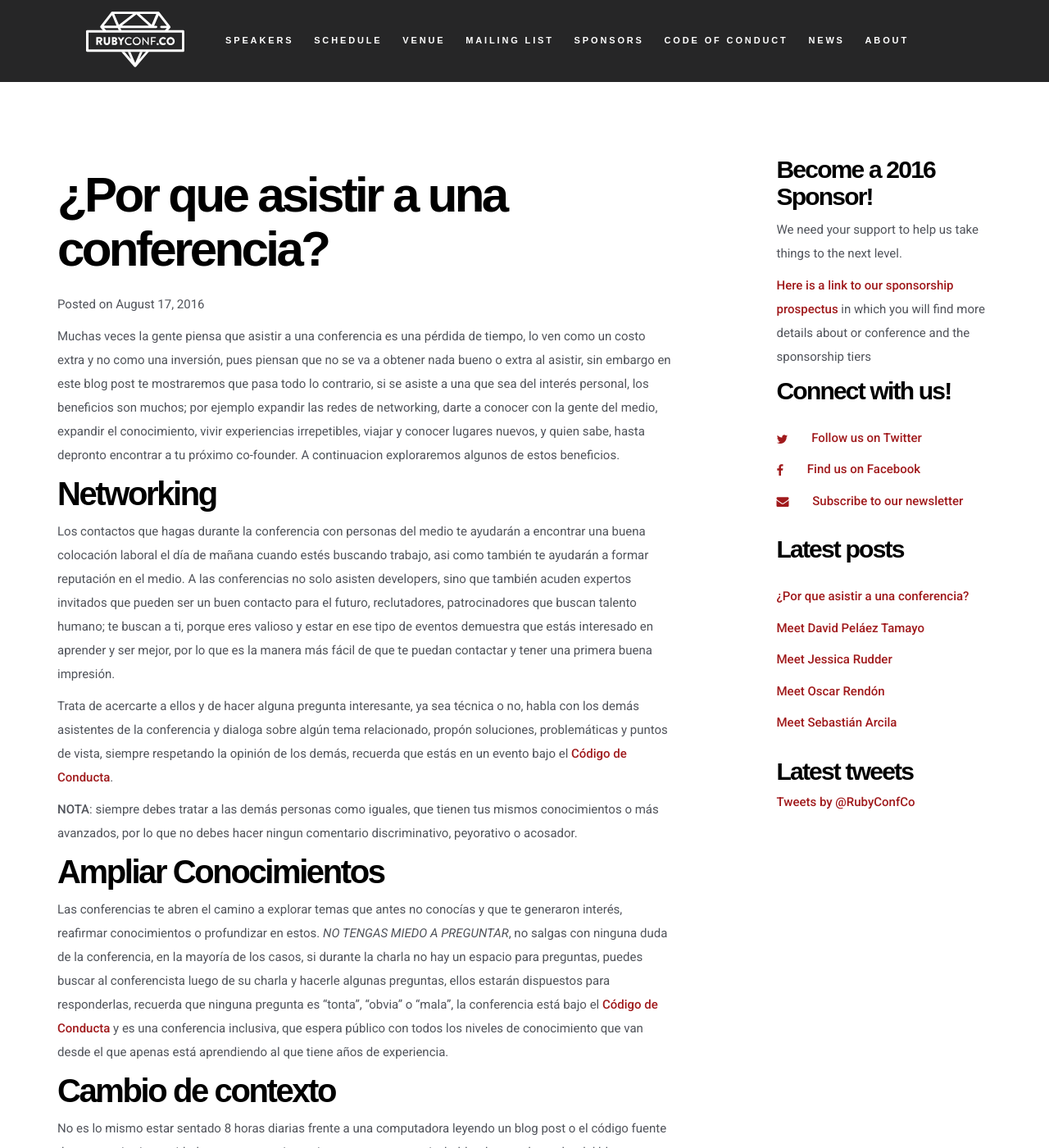
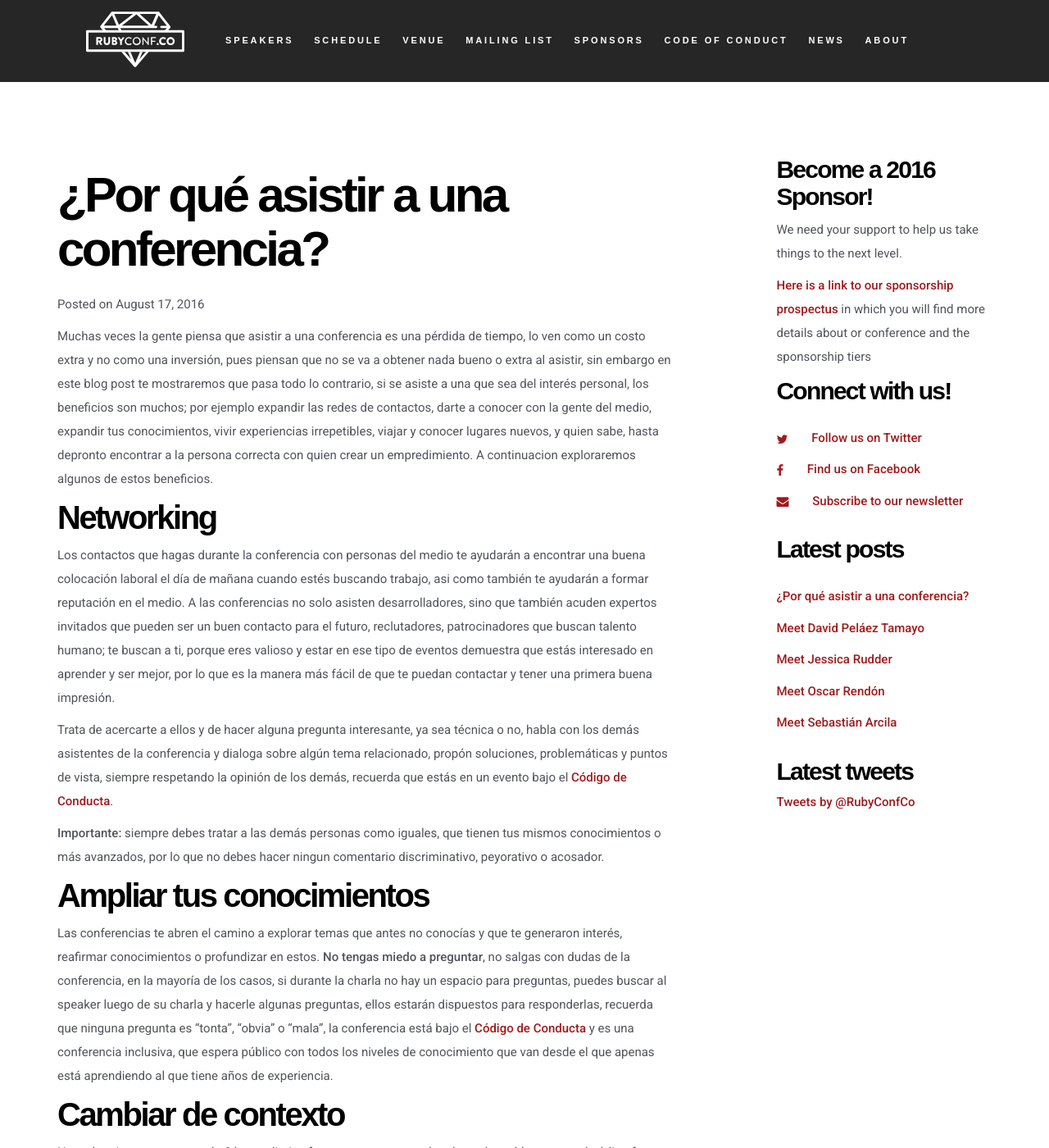
Before and after one commit to RubyConfCo/2016-rubyconfco.github.io, a Jekyll site: the page built from blog/_posts/2016-08-17-rubyconf-why-attend-a-conference.md, in a window 1280 px wide and 1400 px high. Shown: the whole window at 82% size. Built offline with Jekyll 4.4.1, drawn with Linux system fonts in a browser that asks for light colours; some web fonts are replaced; a script that is not in the unit is left out; comment, search, counter and statistics services are not loaded; some of the changed text lies outside the part shown.

Commit message:
Update 2016-08-17-rubyconf-why-attend-a-conference.md

```diff
--- a/blog/_posts/2016-08-17-rubyconf-why-attend-a-conference.md
+++ b/blog/_posts/2016-08-17-rubyconf-why-attend-a-conference.md
@@ -1,28 +1,28 @@
 ---
 layout: post
-title: ¿Por que asistir a una conferencia?
+title: ¿Por qué asistir a una conferencia?
 permalink: blog/why_to_attend_a_conference
 current: blog
-created_at: Wen Aug 17 2016
+created_at: Wed Aug 17 2016
 ---
 
-Muchas veces la gente piensa que asistir a una conferencia es una pérdida de tiempo, lo ven como un costo extra y no como una inversión, pues piensan que no se va a obtener nada bueno o extra al asistir, sin embargo en este blog post te mostraremos que pasa todo lo contrario, si se asiste a una que sea del interés personal, los beneficios son muchos; por ejemplo expandir las redes de networking, darte a conocer con la gente del medio, expandir el conocimiento, vivir experiencias irrepetibles, viajar y conocer lugares nuevos, y quien sabe, hasta depronto encontrar a tu próximo co-founder. A continuacion exploraremos algunos de estos beneficios.
+Muchas veces la gente piensa que asistir a una conferencia es una pérdida de tiempo, lo ven como un costo extra y no como una inversión, pues piensan que no se va a obtener nada bueno o extra al asistir, sin embargo en este blog post te mostraremos que pasa todo lo contrario, si se asiste a una que sea del interés personal, los beneficios son muchos; por ejemplo expandir las redes de contactos, darte a conocer con la gente del medio, expandir tus conocimientos, vivir experiencias irrepetibles, viajar y conocer lugares nuevos, y quien sabe, hasta depronto encontrar a la persona correcta con quien crear un empredimiento. A continuacion exploraremos algunos de estos beneficios.
 
 #### Networking
 
-  Los contactos que hagas durante la conferencia con personas del medio te ayudarán a encontrar una buena colocación laboral el día de mañana cuando estés buscando trabajo, asi como también te ayudarán a formar reputación en el medio. A las conferencias no solo asisten developers, sino que también acuden expertos invitados que pueden ser un buen contacto para el futuro, reclutadores, patrocinadores que buscan talento humano; te buscan a ti, porque eres valioso y estar en ese tipo de eventos demuestra que estás interesado en aprender y ser mejor, por lo que es la manera más fácil de que te puedan contactar y tener una primera buena impresión.
+  Los contactos que hagas durante la conferencia con personas del medio te ayudarán a encontrar una buena colocación laboral el día de mañana cuando estés buscando trabajo, asi como también te ayudarán a formar reputación en el medio. A las conferencias no solo asisten desarrolladores, sino que también acuden expertos invitados que pueden ser un buen contacto para el futuro, reclutadores, patrocinadores que buscan talento humano; te buscan a ti, porque eres valioso y estar en ese tipo de eventos demuestra que estás interesado en aprender y ser mejor, por lo que es la manera más fácil de que te puedan contactar y tener una primera buena impresión.
 
   Trata de acercarte a ellos y de hacer alguna pregunta interesante, ya sea técnica o no, habla con los demás asistentes de la conferencia y dialoga sobre algún tema relacionado, propón soluciones, problemáticas y puntos de vista, siempre respetando la opinión de los demás, recuerda que estás en un evento bajo el [Código de Conducta](http://www.rubyconf.co/code-of-conduct.html).
 
-  **NOTA**: siempre debes tratar a las demás personas como iguales, que tienen tus mismos conocimientos o más avanzados, por lo que no debes hacer ningun comentario discriminativo, peyorativo o acosador.
+  **Importante:** siempre debes tratar a las demás personas como iguales, que tienen tus mismos conocimientos o más avanzados, por lo que no debes hacer ningun comentario discriminativo, peyorativo o acosador.
 
-#### Ampliar Conocimientos
+#### Ampliar tus conocimientos
 
-  Las conferencias te abren el camino a explorar temas que antes no conocías y que te generaron interés, reafirmar conocimientos o profundizar en estos. _NO TENGAS MIEDO A PREGUNTAR_, no salgas con ninguna duda de la conferencia, en la mayoría de los casos, si durante la charla no hay un espacio para preguntas, puedes buscar al conferencista luego de su charla y hacerle algunas preguntas, ellos estarán dispuestos para responderlas, recuerda que ninguna pregunta es "tonta", "obvia" o "mala", la conferencia está bajo el [Código de Conducta](http://www.rubyconf.co/code-of-conduct.html) y es una conferencia inclusiva, que espera público con todos los niveles de conocimiento que van desde el que apenas está aprendiendo al que tiene años de experiencia.
+  Las conferencias te abren el camino a explorar temas que antes no conocías y que te generaron interés, reafirmar conocimientos o profundizar en estos. **No tengas miedo a preguntar**, no salgas con dudas de la conferencia, en la mayoría de los casos, si durante la charla no hay un espacio para preguntas, puedes buscar al speaker luego de su charla y hacerle algunas preguntas, ellos estarán dispuestos para responderlas, recuerda que ninguna pregunta es "tonta", "obvia" o "mala", la conferencia está bajo el [Código de Conducta](http://www.rubyconf.co/code-of-conduct.html) y es una conferencia inclusiva, que espera público con todos los niveles de conocimiento que van desde el que apenas está aprendiendo al que tiene años de experiencia.
 
-#### Cambio de contexto
+#### Cambiar de contexto
 
-  No es lo mismo estar sentado 8 horas diarias frente a una computadora leyendo un blog post o el código fuente de un repositorio en github a pasar ese mismo tiempo en otro espacio, hablando con el creador del blog post o del repositorio y hacerle algunas preguntas al respecto, solucionar alguna duda, hablar de cómo llegó a esa solución, y porque no, darle las gracias por su trabajo, muy seguramente estará agradecido.
+  No es lo mismo estar sentado 8 horas diarias frente a una computadora leyendo un blog post o el código fuente de un repositorio en Github a pasar ese mismo tiempo en otro espacio, hablando con el creador del blog post o del repositorio y hacerle algunas preguntas al respecto, solucionar alguna duda, hablar de cómo llegó a esa solución, y porque no, darle las gracias por su trabajo, muy seguramente estará agradecido.
 
 #### ¿Por qué éste blog?
 
```
